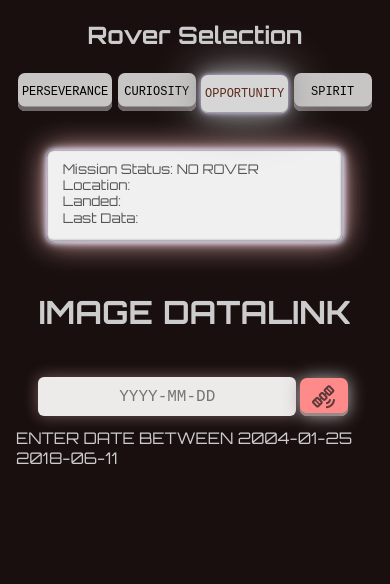
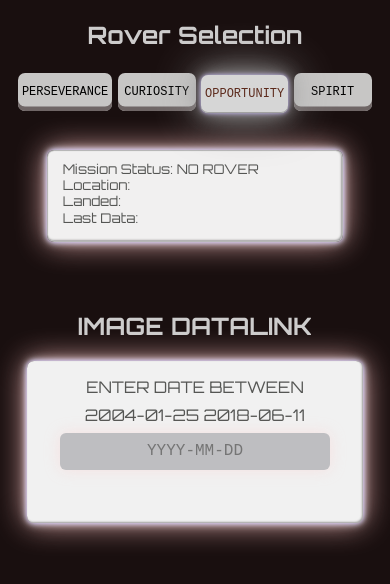
Before and after one commit to kingbgreen5/rover-link, a React (Vite) app: page / in a window 390 px wide. Both pictures are taken after a click on the button "OPPORTUNITY". Shown: the top 584 px of the page. Built offline with nearby package versions, Linux system fonts and the light colour scheme.

Commit message:
tweaking

```diff
--- a/src/components/OpportunitySearchBar.jsx
+++ b/src/components/OpportunitySearchBar.jsx
@@ -8,6 +8,34 @@
     const endDate = new Date('2018-06-11');
     const formDate = new Date(formState.searchInput);
     const isInRange = formDate >= startDate && formDate <= endDate;
+
+
+
+
+function validateDate(dateStr) {
+    const pattern = /^\d{4}-(0[1-9]|1[0-2])-(0[1-9]|[12]\d|3[01])$/;
+    return pattern.test(dateStr);
+}
+
+const dateValidation= validateDate(formState.searchInput)
+console.log(dateValidation)
+
+
+
+
+
+// validateDate((formState.searchInput))
+
+// if (validateDate(formState.searchInput)) {
+//     console.log("Valid date format.");
+//     const validDateFormat=true
+//     console.log("date is Valid")
+// } else {
+//   const validDateFormat=false
+//   console.log("dateInvalid")
+//   console.log(formState.searchInput)
+// }
+
 
     const handleChange = (event) => {
         const { name, value } = event.target;
@@ -77,47 +105,34 @@
 
 return(
 
+<div >
+<br />
+
+
+<div>
+<h2 className='centered-text'>IMAGE DATALINK</h2>
+</div>
+
+
+{/* {thingYouWantToCheck ? (<> </>):(<> </>)} */}
+
 <div className='search-container'>
 
+{isInRange && dateValidation ? (
+                <div>
+                <p className='centered-text'> DATE VALID: ACTIVATE  </p>
+                <p className='centered-text'> INITIATE BUTTON </p>
+                </div>
+            ) : (
+              <div>
+                <p className='centered-text'>ENTER DATE BETWEEN </p>
+                <p className='centered-text'>{opportunityDates}</p>
+              </div>
+            )}
 
-{photoArray && photoArray.length > 0 ?
-<div>
-<h1 className='centered-text'>IMAGE DATALINK</h1>
 
-</div>
-:
-<>
-<h1 className='centered-text'>IMAGE DATALINK</h1>
 
-</>}
-<br />
-
-{isInRange ? (<> </>):(<> </>)}
-
-{/* {isInRange ? (
-
-             <div>
-<div class="container">
-<div class="led-box">
-<div class="led-green"></div>
-<p>Valid Date</p>
-</div>
-<p>Valid Date</p>
-</div>
-</div>
-            ) : (
-                <div>
-<div class="container">
-<div class="led-box">
-<div class="led-off">
-</div>
-<p class='led-label'>Valid Date</p>
-</div>
-
-</div>
-</div>
-            )} */}
-<form className='searchbar-div' onSubmit={handleFormSubmit}>
+<form className='searchbar-container' onSubmit={handleFormSubmit}>
 
 <input
 className='search-bar'
@@ -127,57 +142,39 @@
 value={formState.searchInput}
 onChange={handleChange}
 />
-{isInRange ? (<>
+
+<br />
+<br /><br /><br /><br />
+
+
+
+<br />
+{isInRange && dateValidation ? (<>
 <button
 id="search-button-valid"
 class="material-symbols-outlined"
 role="button"
 type="submit"
 >
-   satellite_alt
+   satellite_alt Initiate
 </button> </>
 ):(
 
 <><button
 id="search-button-notvalid"
 class="material-symbols-outlined"
-role="button"
-type="submit"
+// role="button"
+// type="submit"
 >
    satellite_alt
 </button> </>)}
 
-
-<br />
-
-
-{/* {photoArray && photoArray.length > 0 ?
-<div>
-<div class="container">
-<div class="led-box">
-<div class="led-green"></div>
-</div>
-</div>
-</div>
-:
-<div>
-<div class="container">
-<div class="led-box">
-<div class="led-off"></div>
-</div>
-</div>
-</div>
-       } */}
 </form>
 
 
 
-{isInRange ? (
-                <p> ACTIVATE INITIATE BUTTON TO BEGIN DATA TRANSFER</p>
-            ) : (
-                <p className='centered-text'>ENTER DATE BETWEEN {opportunityDates}</p>
 
-            )}
+</div>
 
 </div>
 )
--- a/src/index.css
+++ b/src/index.css
@@ -129,23 +129,26 @@
 
 
 /*                                                                  -------SEARCH BAR------- */
-.searchbar-div {
+.searchbar-container {
     display: flex;
     align-items: center;
-    justify-content: center;
+    /* justify-content: center; */
+    flex-direction: column;
+
 }
 .search-bar{
   border-radius: 6px;
-    background: linear-gradient(0deg ,  #533c32f9, #cac2bcc9, #f5f3f2ec, #f7f5f5f1 );
+    /* background: linear-gradient(0deg ,  #533c32f9, #796a5ec9, #f5f3f2ec, #f7f5f5f1 ); */
 
     border: none;
-    width:40%;
+    width: 800px;
     height: 1.5em;
     text-align: center;
     color: rgb(0, 0, 0);
     font-family: monospace;
     font-size: x-large;
     box-shadow:  0 0 15px #fecaca65;
+          background-color: rgb(89, 30, 30);
     /* padding: .4em; */
 }
 .search-bar:focus {
@@ -154,13 +157,30 @@
     box-shadow:  0 0 15px #fcfbfb47;
 }
 
+.search-container{
+    margin-left: 5%;
+    margin-right: 5%;
+    background-color: #5c2a1c;
+    background-color: #fffffff0;
+    color: rgba(25, 27, 24, 0.723);
+    font-family: "Orbitron", sans-serif;
+    box-shadow: 0 0 5px #d0c3ff, 0 0 10px #ffffff, 0 0 30px #f4baba,#9f9e9e -1px -1px 2px inset;
+    border-radius: 7px;
+       padding: .5em;
+}
 
 /*                                                          Satellite Search BUTTON */
 /* ultimately this should be setup so that if there is data, the button is lit up */
 .material-symbols-outlined{
-    position: relative;
+    margin: 0% auto;
+    /* display: flex;
+    align-items: center;
+    justify-content: center; */
+    /* position: relative; */
+        background-color: #e6e4e3;
+    color: rgb(0, 0, 0);
     border-radius: 7px;
-    padding: .17em;
+    padding: 17em;
     padding-left: 1em;
     padding-right: 1em;
     margin: 1%;
@@ -186,6 +206,8 @@
 #search-button-notvalid{
     background-color: #ff8a8a;
      box-shadow:  0 0 17px #b3adad,#968989 0 -3px 0 inset;
+        opacity: 0;
+
 }
 
 
@@ -344,18 +366,24 @@
 
 
     .search-bar{
-        width: 65%;
+        width: 80%;
         font-size: large;
         padding: 2%;
-        background: none;
-        background-color: rgb(237, 234, 234);
+        background-color:#bebec1;
+
     }
 
     .material-symbols-outlined{
-        padding: .3em;
-        padding-left: .5em;
-        padding-right: .5em;
-        margin: 1%;
+        margin-top: -8em;
+        padding: .5em;
+        padding-bottom: .7em;
+        padding-left: 3em;
+        padding-right: 3em;
+        /* margin: 1%; */
+        font-size: smaller;
+        /* display: flex;
+        justify-content: center;
+        align-items: center; */
     }
 
 }
```
